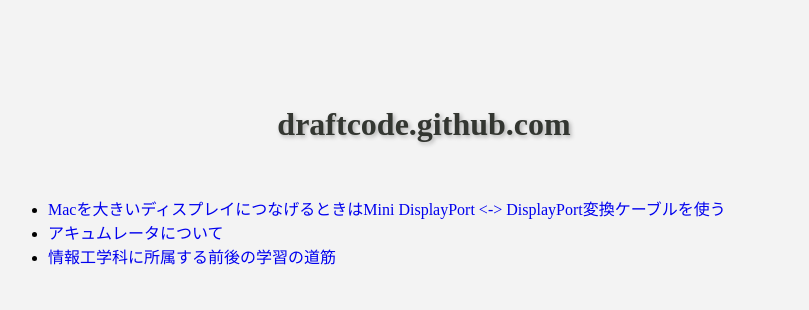
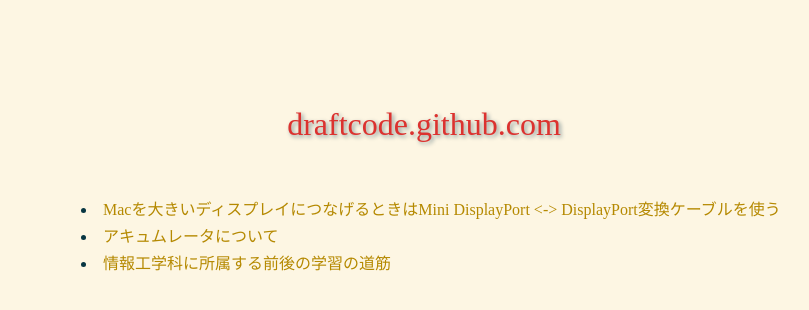
Before and after one commit to draftcode/draftcode.github.com, a Jekyll site: the page built from index.html, in a window 1280 px wide. Shown: the top 310 px of the page, without its empty margins (216-1025 px from the left). Built offline with Jekyll 4.4.1, drawn with Linux system fonts in a browser that asks for light colours.

Commit message:
Style changed.

```diff
--- a/css/style.css
+++ b/css/style.css
@@ -8,7 +8,7 @@
     margin: auto;
     width: 47em;
     position: relative;
-    background-color: #f3f3f3;
+    background-color: #fdf6e3;
 }
 
 #toplink {
@@ -16,25 +16,25 @@
     top: 0px;
     right: 30px;
     padding: 8px;
-    background-color: #333631;
+    background-color: #002b36;
 }
-#toplink a:link { color: #fff; }
-#toplink a:visited { color: #fff; }
+#toplink a:link { color: #93a1a1; }
+#toplink a:visited { color: #93a1a1; }
 
 h1 { margin: 100px 0px 50px; text-align: center; }
-h1, h2, h3 { color: #333631; text-shadow: #adadad 2px 2px 4px; }
-h1 a:link, h2 a:link, h3 a:link { color: #333631; }
-h1 a:visited, h2 a:visited, h3 a:visited { color: #333631; }
-h2 { border-bottom: dotted 2px; }
+h1, h1 a:link, h1 a:visited { text-shadow: #839496 2px 2px 4px; color: #dc322f; font-weight: normal; }
+h2, h3 { color: #b58900; font-weight: normal; }
+h2 { border-bottom: solid #586e75 1px; }
 h2:before { content: "> "; }
 h3:before { content: ">> "; }
 
-#content { margin-bottom: 50px; }
+#content * a:link, #content * a:visited { color: #b58900; }
+#content { margin-bottom: 50px; color: #073642; }
 #content > * { margin: 1em 0px; }
 #content > p { padding: 0px 1em; }
 #content > p + p { padding-top: 0px; margin-top: 0px; }
 #content > hr { border: #000 dashed 1px; }
-#content > p code, #content pre { background-color: #ebf6f7; padding: 3px 3px; border: 1px solid #9fa0a0; }
+#content > p code, #content pre { background-color: #002b36; padding: 3px 3px; border: 1px solid #073642; color: #839496; }
 #content * li { list-style-position: inside; margin: 3px; }
 #content ul, #content ol {
     margin-left: 20px; padding: 0px 10px;
--- a/index.html
+++ b/index.html
@@ -15,12 +15,11 @@
     <body>
         <h1><a href="{{ page.url }}">draftcode.github.com</a></h1>
         <div id="content">
+            <ul>
+                {% for post in site.posts %}
+                <li><a href="{{ post.url }}" />{{ post.title }}</a></li>
+                {% endfor %}
+            </ul>
         </div>
-
-        <ul>
-            {% for post in site.posts %}
-            <li><a href="{{ post.url }}" />{{ post.title }}</a></li>
-            {% endfor %}
-        </ul>
     </body>
 </html>
```
